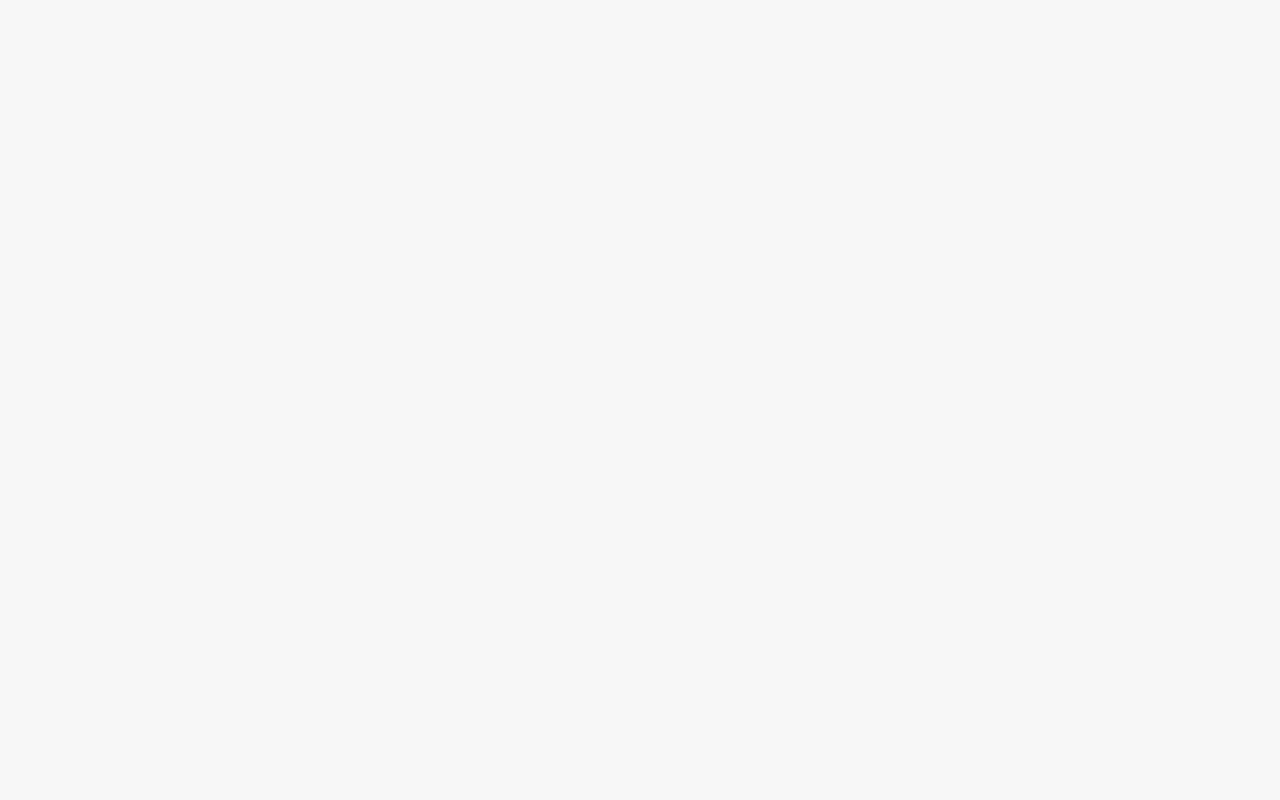
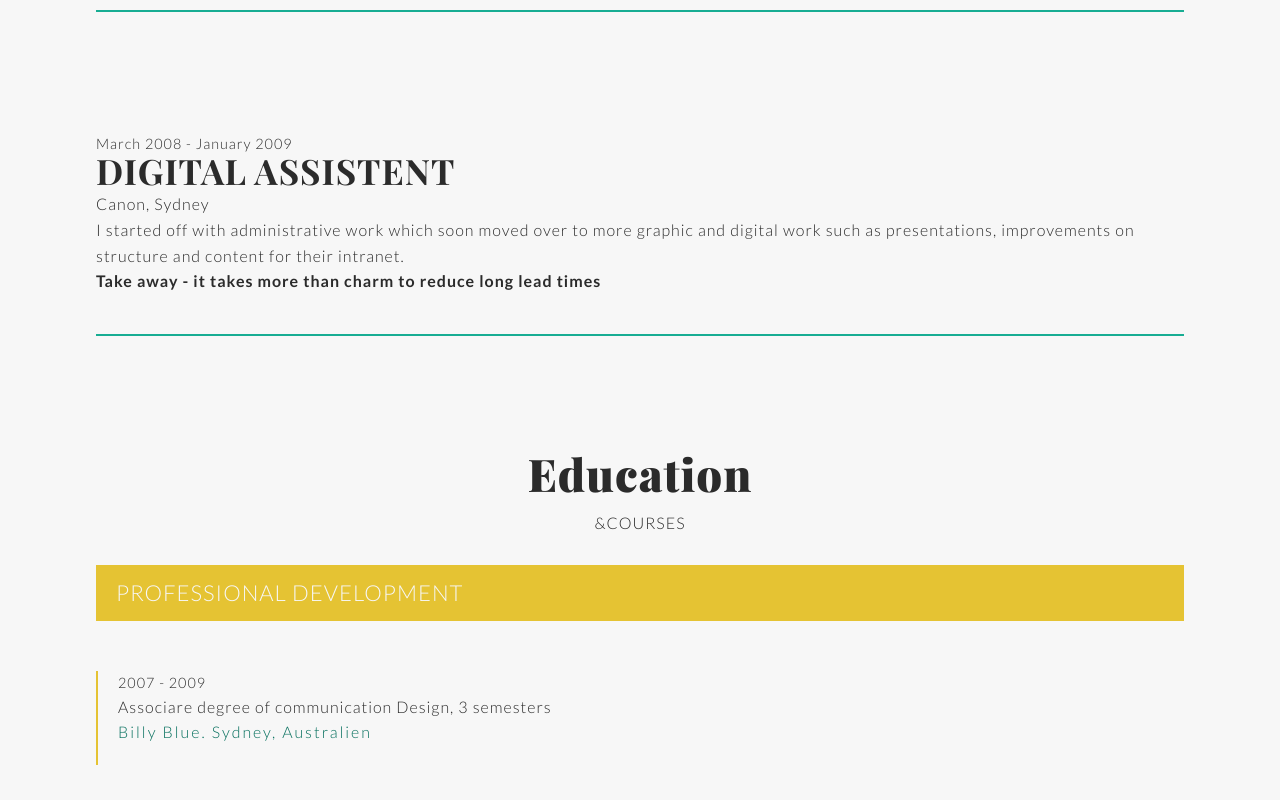
Before and after one commit to kajsaunge/cv, a Next.js app: page / in a window 1280 px wide. Shown: the part 4180-4980 px from the top of the page. Before the commit the page ends 3527 px from the top, so only its background shows below. Built offline with nearby package versions, Linux system fonts and the light colour scheme; a web font is replaced by a local one.

Commit message:
Add experience and education

```diff
--- a/components/Cv/Cv.js
+++ b/components/Cv/Cv.js
@@ -1,51 +1,37 @@
 import Section from "../Section/Section";
 import styles from "./Cv.module.css";
+import sectionStyles from "../Section/Section.module.css";
 import content from "../../pages/api/content.json";
 
-// .cv-content
-//     -var experienceList = []
-//     -for(var key in jsonExperience)
-//         -experienceList.push(jsonExperience[key])
-//     each experience in experienceList
-//         .cv-item
-//             p.cv-date= experience.date
-//             h3.cv-title= experience.title
-//             if !experience.companyLink
-//                 p= experience.company
-//             else
-//                 a.cv-link(href= experience.companyLink)= experience.company
-//             p.cv-description= experience.experienceDesc
-//             p.cv-learning= experience.experienceTakeaway
-// h2.section-title= json.generic.education
-// p.section-description= json.generic.educationText
-// .cv-content
-//     p.edu-category= json.generic.educationTypeProfessional
-//         -var educationList = []
-//         -for(var key in jsonEdu)
-//             -educationList.push(jsonEdu[key])
-//         each education in educationList
-//             .edu-item
-//                 p.cv-date= education.date
-//                 h5.edu-title= education.degree
-//                 if !education.schoolLink
-//                     p= education.school
-//                 else
-//                     a.link-yellow(href= education.schoolLink target="_blank")= education.school
-//     p.edu-category= json.generic.educationTypeOnline
-//         -var educationOnlineList = []
-//         -for(var key in jsonEduOnline)
-//             -educationOnlineList.push(jsonEduOnline[key])
-//         each educationOnline in educationOnlineList
-//             .edu-item
-//                 p.cv-date= educationOnline.date
-//                 h5.edu-title= educationOnline.degree
-//                 if !educationOnline.schoolLink
-//                     p= educationOnline.school
-//                 else
-//                     a.link-yellow(href= educationOnline.schoolLink target="_blank")= educationOnline.school
 const Cv = () => {
-  const { cv } = styles;
-  const { title, description, imgSrc, imgAlt } = content.cv;
+  const { sectionTitle, sectionDescription } = sectionStyles;
+  const {
+    cv,
+    cvItem,
+    date,
+    cvTitle,
+    link,
+    cvDescription,
+    learning,
+    eduCategory,
+    eduItem,
+    eduTitle,
+  } = styles;
+  const { title, description, imgSrc, imgAlt, experience, education } =
+    content.cv;
+  const experienceList = [];
+  for (const [key, value] of Object.entries(experience)) {
+    experienceList.push(experience[key]);
+  }
+  const eduList = [];
+  for (const [key, value] of Object.entries(education.schools)) {
+    eduList.push(education.schools[key]);
+  }
+  const eduOnlineList = [];
+  for (const [key, value] of Object.entries(education.educationOnline)) {
+    eduOnlineList.push(education.educationOnline[key]);
+  }
+
   return (
     <>
       <Section
@@ -54,7 +40,62 @@ const Cv = () => {
         imageAlt={imgAlt}
         imageSrc={imgSrc}
       >
-        <h3 className={cv}>List of work and edu </h3>
+        {experience &&
+          experienceList.map((item, i) => (
+            <>
+              <div key={i} className={cv}>
+                <div key={i} className={cvItem}>
+                  <p className={date}>{item.date}</p>
+                  <h3 className={cvTitle}>{item.title}</h3>
+                  {!experience.companyLink ? (
+                    <p>{item.company}</p>
+                  ) : (
+                    <a href={experience.companyLink} className={link}>
+                      {item.company}
+                    </a>
+                  )}
+                  <p className={cvDescription}>{item.experienceDesc}</p>
+                  <p className={learning}>{item.experienceTakeaway}</p>
+                </div>
+              </div>
+            </>
+          ))}
+        <h2 className={sectionTitle}>{education.title}</h2>
+        <p className={sectionDescription}>{education.description}</p>
+        <div className={cv}>
+          <p className={eduCategory}>{education.educationTypeProfessional}</p>
+          {eduList &&
+            eduList.map((item, i) => (
+              <div key={i} className={eduItem}>
+                <p className={date}>{item.date}</p>
+                <h5 className={eduTitle}>{item.title}</h5>
+                <p className={cvDescription}>{item.degree}</p>
+                {!item.schoolLink ? (
+                  <p>{item.school}</p>
+                ) : (
+                  <a href={item.schoolLink} className={link}>
+                    {item.school}
+                  </a>
+                )}
+              </div>
+            ))}
+          <p className={eduCategory}>{education.educationTypeOnline}</p>
+          {eduOnlineList &&
+            eduOnlineList.map((item, i) => (
+              <div key={i} className={eduItem}>
+                <p className={date}>{item.date}</p>
+                <h5 className={eduTitle}>{item.title}</h5>
+                <p className={cvDescription}>{item.degree}</p>
+                {!item.schoolLink ? (
+                  <p>{item.school}</p>
+                ) : (
+                  <a href={item.schoolLink} className={link}>
+                    {item.school}
+                  </a>
+                )}
+              </div>
+            ))}
+        </div>
       </Section>
     </>
   );
--- a/components/Cv/Cv.module.css
+++ b/components/Cv/Cv.module.css
@@ -1,3 +1,108 @@
 .cv {
-  color: var(--mint);
+  display: flex;
+  flex-direction: column;
+  justify-content: space-between;
+  align-self: stretch;
+  width: 100%;
+  margin: 30px auto 50px;
+  padding: 0 5%;
+  color: var(--grey-dark);
 }
+.cvItem {
+  padding: 20px 0;
+  border-bottom: 2px solid var(--pine);
+  padding-bottom: 20px;
+
+}
+.date {
+  font-size: 90%;
+  margin-bottom: -5px;
+}
+.cvTitle {
+  line-height: .9;
+  margin: 5px 0 5px 0;
+  text-transform: uppercase;
+}
+.cvTitle:first-child {
+  border-top: 0px solid var(--pine);
+}
+.link {
+  color: var(--pine-dark);
+}
+.link:hover {
+  color: var(--pine);
+  text-decoration: underline;
+}
+.cvDescription {
+  display: none;
+
+}
+.learning {
+  font-weight: bold;
+}
+
+.eduCategory {
+  text-transform: uppercase;
+  background-color: var(--yellow);
+  color: var(--white);
+  padding: 10px 20px 10px 20px;
+}
+.eduCategory:not(:first-child) {
+  margin-top: 50px;
+}
+
+.eduItem {
+padding-bottom: 20px;
+padding-top: 20px;
+border-bottom: 2px solid var(--yellow);
+}
+.eduTitle {
+text-transform: uppercase;
+margin-top: 5px;
+margin-bottom: 5px;
+}
+
+/* small */
+@media (min-width: 35em) {
+  .cvDescription {
+    display: block;
+  }
+  .eduItem {
+    background-color: transparent;
+  }
+}
+/* medium */
+@media (min-width: 62.5em) {
+  .cv {
+    width: 85%;
+  }
+  .cvItem {
+    background-color: transparent;
+    margin-bottom: 40px;
+    padding-bottom: 40px;
+    padding-top: 0px;
+  }
+  .cv {
+    width: 85%;
+    padding: 0;
+  }
+  .eduCategory {
+    margin-bottom: 50px;
+    font-size: 22px; font-size: 2.2rem;
+  }
+  .eduItem {
+    border-left: 2px solid var(--yellow);
+    margin-bottom: 40px;
+    padding-top: 0px;
+    padding-left: 20px;
+    padding-right: 0px;
+    border-bottom: 0px solid var(--yellow);
+    }
+}
+/* large */
+@media (min-width: 103.750em) {
+  .cv {
+    width: 65%;
+    max-width: 50%;
+  }
+}
--- a/pages/api/content.json
+++ b/pages/api/content.json
@@ -114,7 +114,6 @@
                 "experienceDesc": "I started off with administrative work which soon moved over to more graphic and digital work such as presentations, improvements on structure and content for their intranet.",
                 "experienceTakeaway": "Take away - it takes more than charm to reduce long lead times"
             }
-        }
         },
         "education": {
             "imgSrc": "/cv-img.png",
@@ -165,6 +164,7 @@
                     "date": "2018",
                     "degree": "Node, NPM",
                     "school": "Plural, Codewars"
+                }
             }
         }
     },
```
Lines whose indentation alone changed are shown as unchanged.
